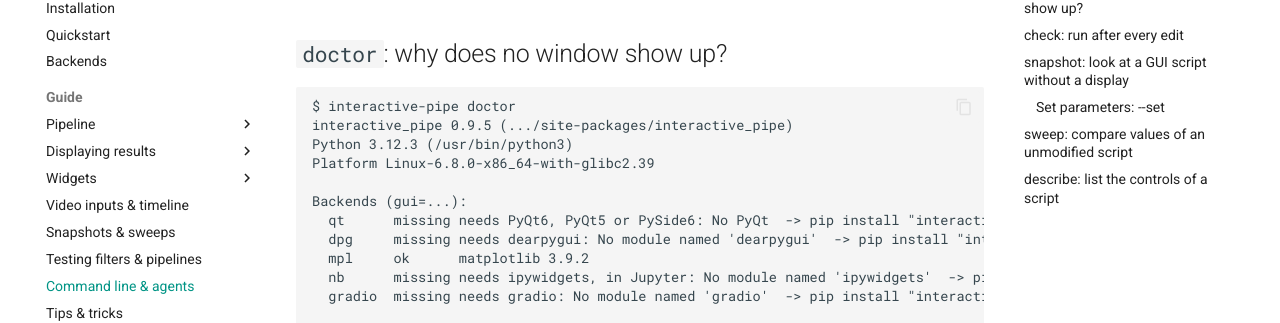
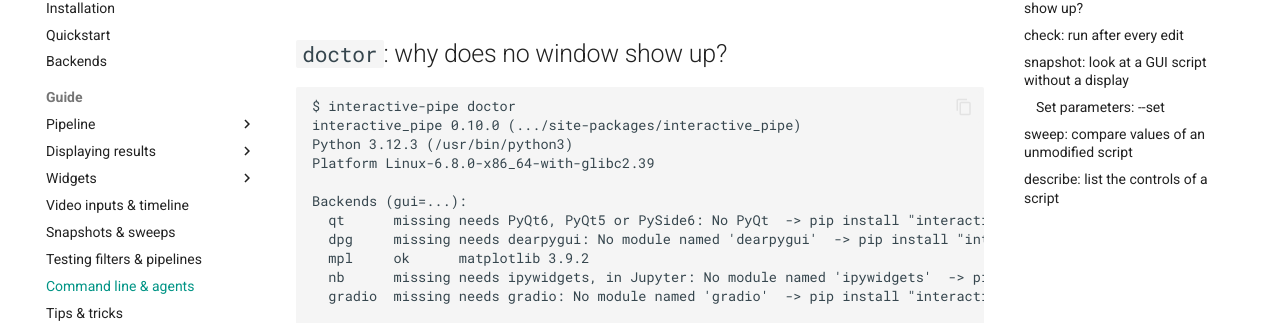
Before and after one commit to balthazarneveu/interactive_pipe, an MkDocs documentation site: the page built from docs/guide/command-line.md, in a window 1280 px wide and 900 px high, scrolled down 597 px. Shown: the part 163-486 px from the top of the window. Built offline with MkDocs 1.6.1 and Material for MkDocs 9.7.7, drawn with Linux system fonts in a browser that asks for light colours; comment, search, counter and statistics services are not loaded; some of the changed text lies outside the part shown.

Commit message:
Bump version to 0.10.0
CHANGELOG: Unreleased -> 0.10.0 (November 2026), the video inputs and timeline release.

````diff
--- a/docs/guide/command-line.md
+++ b/docs/guide/command-line.md
@@ -36,7 +36,7 @@ file.
 
 ```text
 $ interactive-pipe doctor
-interactive_pipe 0.9.5 (.../site-packages/interactive_pipe)
+interactive_pipe 0.10.0 (.../site-packages/interactive_pipe)
 Python 3.12.3 (/usr/bin/python3)
 Platform Linux-6.8.0-x86_64-with-glibc2.39
 
--- a/pyproject.toml
+++ b/pyproject.toml
@@ -5,7 +5,7 @@ build-backend = "setuptools.build_meta"
 
 [project]
 name = "interactive_pipe"
-version = "0.9.5"
+version = "0.10.0"
 authors = [
   { name="Balthazar Neveu", email="balthazarneveu@gmail.com" },
 ]
--- a/src/interactive_pipe/__init__.py
+++ b/src/interactive_pipe/__init__.py
@@ -1,4 +1,4 @@
-__version__ = "0.9.5"
+__version__ = "0.10.0"
 # Backend enum for type-safe backend specification
 from interactive_pipe.core.backend import Backend
 
````
Also changed, not shown: CHANGELOG.md (+1 -1 lines).
